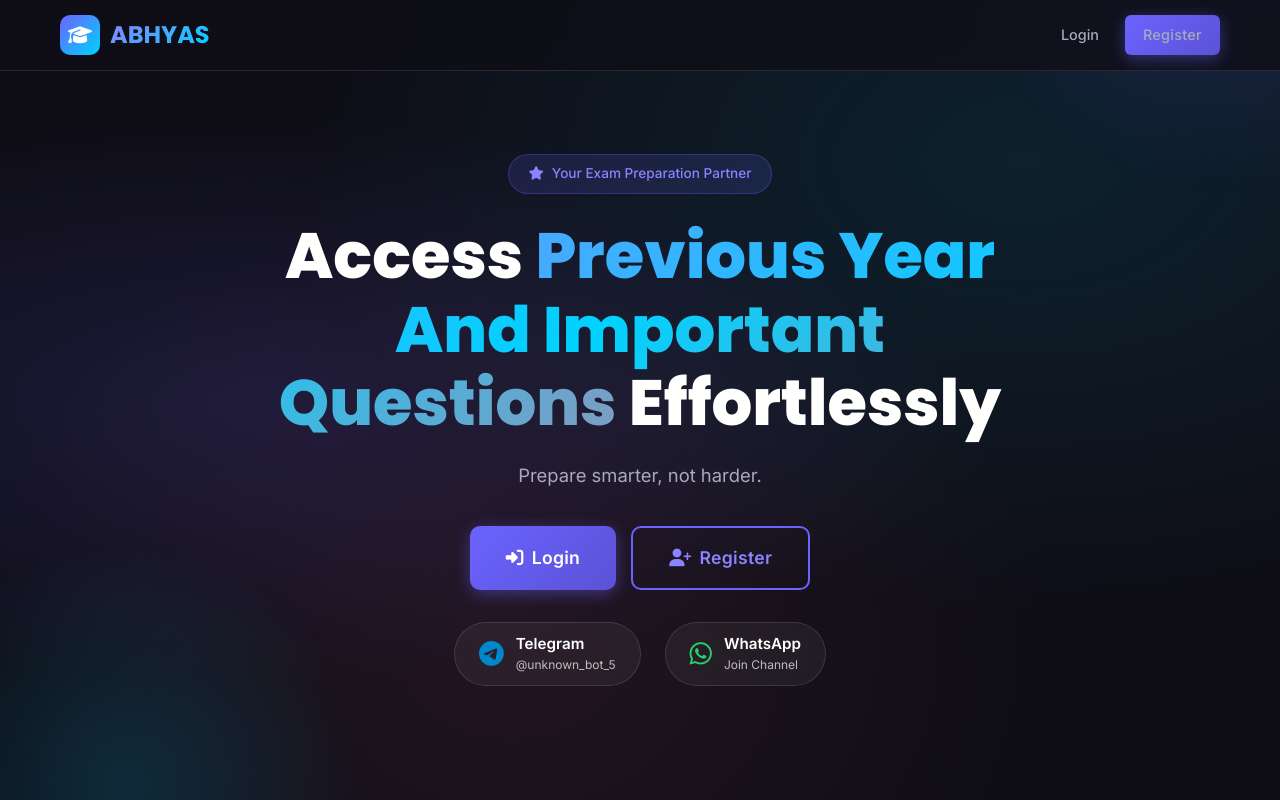
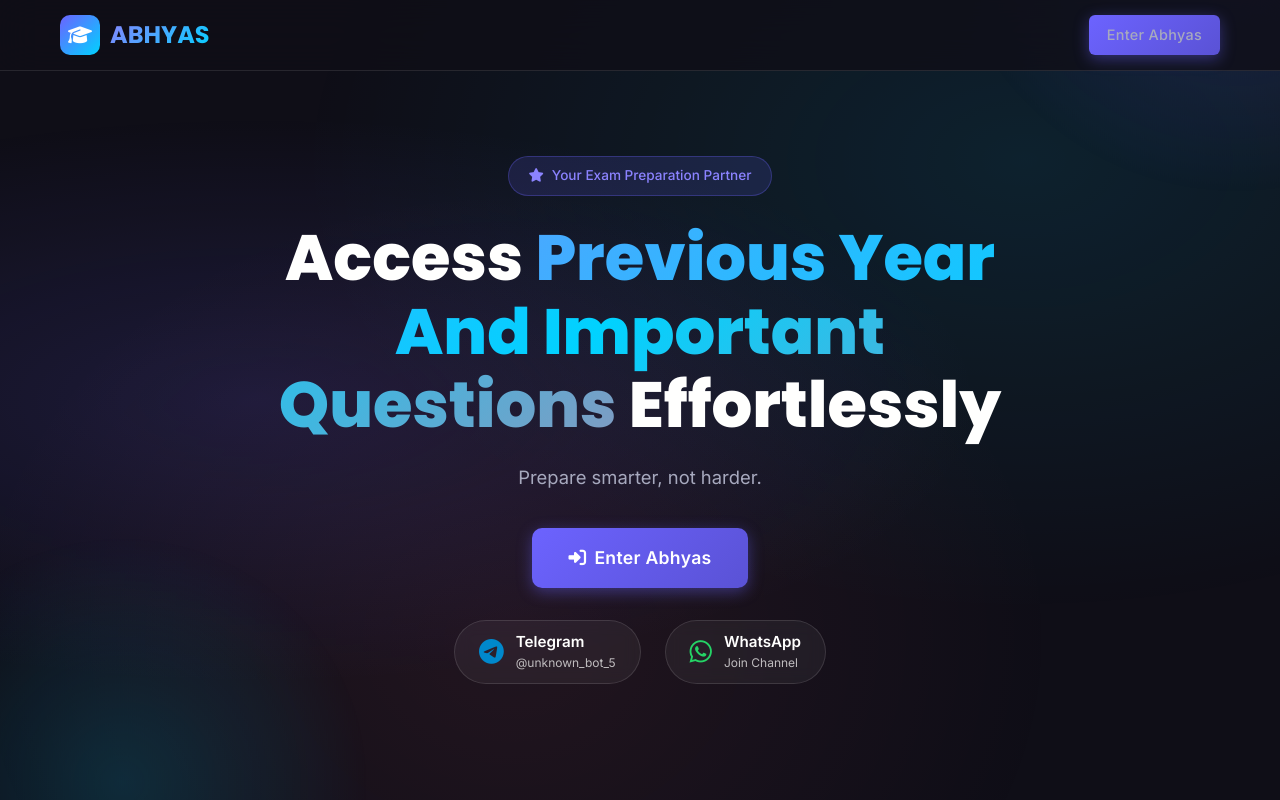
Before and after one commit to Nikhil-Ravula/ABHYAS, a Django app: page / in a window 1280 px wide. Run offline with Django 5.2, Linux system fonts and the light colour scheme.

Commit message:
SCRUM-476: Change login/register buttons to Enter Abhyas pointing to OIDC login

```diff
--- a/pyqapp/templates/pyqapp/index.html
+++ b/pyqapp/templates/pyqapp/index.html
@@ -41,8 +41,7 @@
                 {% endif %}
                 <li><a href="{% url 'logout' %}" data-umami-event="nav.logout">Logout</a></li>
                 {% else %}
-                <li><a href="{% url 'login' %}" data-umami-event="nav.login">Login</a></li>
-                <li><a href="{% url 'register' %}" class="btn btn-primary btn-sm" data-umami-event="nav.register">Register</a></li>
+                <li><a href="{% url 'oidc_login' %}" class="btn btn-primary btn-sm" data-umami-event="nav.login">Enter Abhyas</a></li>
                 {% endif %}
             </ul>
         </div>
@@ -66,11 +65,8 @@
                     <i class="fas fa-th-large"></i> Go to Dashboard
                 </a>
                 {% else %}
-                <a href="{% url 'login' %}" class="btn btn-primary btn-lg" data-umami-event="home.login">
-                    <i class="fas fa-sign-in-alt"></i> Login
-                </a>
-                <a href="{% url 'register' %}" class="btn btn-secondary btn-lg" data-umami-event="home.register">
-                    <i class="fas fa-user-plus"></i> Register
+                <a href="{% url 'oidc_login' %}" class="btn btn-primary btn-lg" data-umami-event="home.login">
+                    <i class="fas fa-sign-in-alt"></i> Enter Abhyas
                 </a>
                 {% endif %}
             </div>
```
